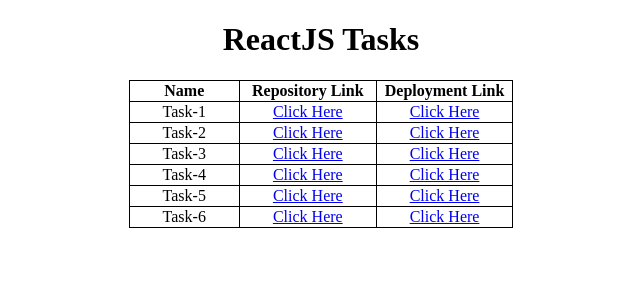
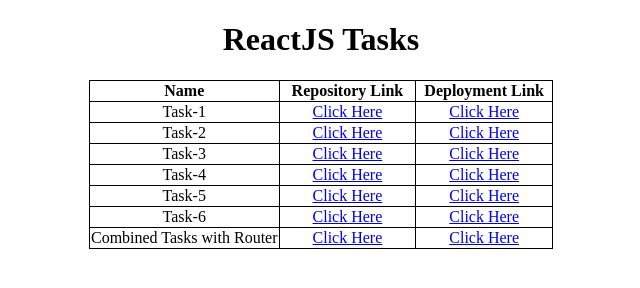
Before and after one commit to dragonblade39/final-react, a plain HTML site: page index.html in a window 1280 px wide. Shown: the whole page, without its empty margins (319-959 px from the left). Drawn offline with Linux system fonts and the light colour scheme.

Commit message:
Add files via upload

```diff
--- a/index.html
+++ b/index.html
@@ -99,8 +99,24 @@
             >Click Here</a
           >
         </th>
+
         <th>
           <a href="https://dragonblade39.github.io/react-task6/" target="_blank"
+            >Click Here</a
+          >
+        </th>
+      </tr>
+      <tr>
+        <th>Combined Tasks with Router</th>
+        <th>
+          <a
+            href="https://github.com/dragonblade39/react-tasks3"
+            target="_blank"
+            >Click Here</a
+          >
+        </th>
+        <th>
+          <a href="https://react-tasks3.vercel.app/" target="_blank"
             >Click Here</a
           >
         </th>
```
